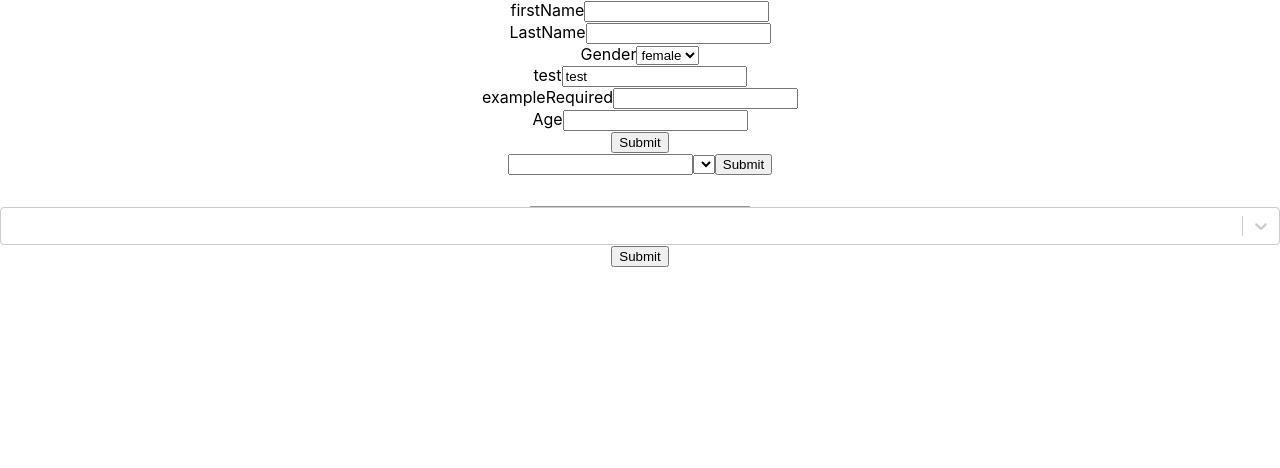
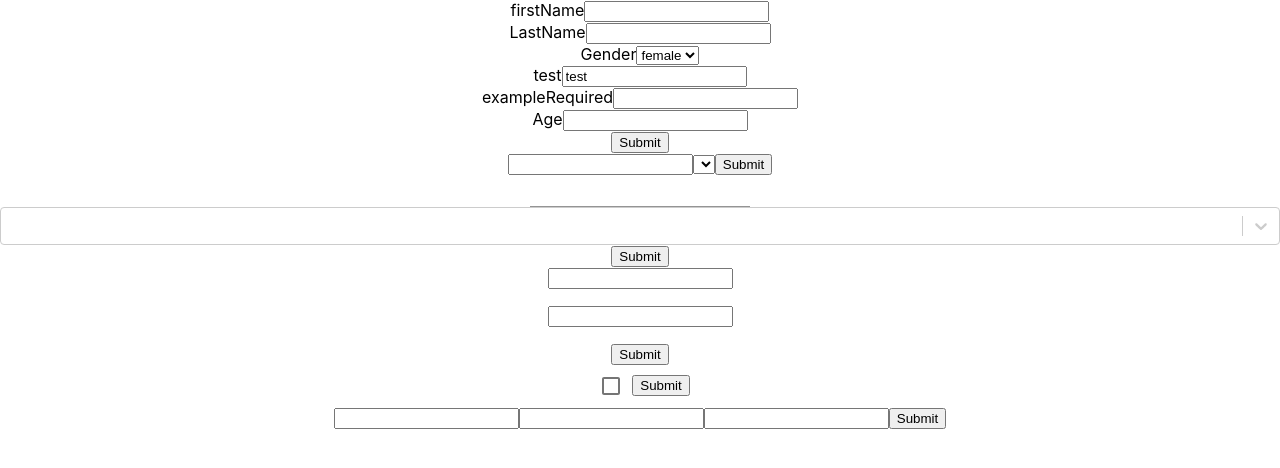
Before and after one commit to abhinav2697/Reactjs-mini-projects, a React (Create React App) app in the folder hooksform/: page / in a window 1280 px wide. Shown: the top 468 px of the page. Built offline with nearby package versions, Linux system fonts and the light colour scheme.

Commit message:
new files and features added

```diff
--- a/hooksform/src/App.js
+++ b/hooksform/src/App.js
@@ -1,13 +1,21 @@
 import './App.css';
 import HookForm from './HookForm';
+import IntegratingControlledInputs from './IntegratingControlledInputs';
 import IntegratingHookForm from './IntegratingHookForm';
 import IntegratingwithUIlibraries from './IntegratingwithUIlibraries';
+import YupValidation from "./YupValidation";
+import HandleErrors from './HandleErrors';
+
 function App() {
   return (
     <div className="App">
       <HookForm />
       <IntegratingHookForm />
-      <IntegratingwithUIlibraries/>
+      <IntegratingwithUIlibraries />
+      <YupValidation />
+      <IntegratingControlledInputs />
+      <HandleErrors />
+
     </div>
   );
 }
--- /dev/null
+++ b/hooksform/src/HandleErrors.jsx
@@ -0,0 +1,24 @@
+import { useForm } from "react-hook-form";
+
+export default function HandleErrors() {
+    const { register, formState: { errors }, handleSubmit } = useForm();
+    const onSubmit = (data) => console.log(data);
+    return (
+        <form onSubmit={handleSubmit(onSubmit)}>
+            <input {...register("firstName", { required: true })}
+                aria-invalid={errors.firstName?"true":"false"}
+            />
+            {errors.firstName?.type === 'required' && <p role="alert">First Name is required</p>}
+
+            <input {...register("lastName", { required: true })}
+                aria-invalid={errors.lastName?"true":"false"}
+            />
+            {errors.lastName?.type === 'required' && <p role="alert">Last Name</p>}
+            <input {...register("email", { required: "Email is required" })}
+                aria-invalid={errors.email?"true":"false"}
+            />
+            {errors.mail && <p role="alert">{errors.mail?.message}</p>}
+            <input type="submit"/>
+        </form>
+    )
+}
--- /dev/null
+++ b/hooksform/src/IntegratingControlledInputs.jsx
@@ -0,0 +1,25 @@
+import React from 'react'
+import { useForm, Controller } from "react-hook-form";
+import { TextField,Checkbox } from '@material-ui/core';
+
+const IntegratingControlledInputs = () => {
+    const { handleSubmit, control, reset } = useForm({
+        defaultValues: {
+            Checkbox:false,
+        }
+    })
+  const onSubmit = data => console.log(data);
+  return (
+    <form onSubmit={handleSubmit(onSubmit)}>
+      <Controller
+        name="checkbox"
+        control={control}
+        rules={{ required: true }}
+        render={({ field }) => <Checkbox {...field}/>}
+      />
+      <input type="submit"/>
+    </form>
+  )
+}
+
+export default IntegratingControlledInputs
--- /dev/null
+++ b/hooksform/src/YupValidation.jsx
@@ -0,0 +1,29 @@
+import React from "react";
+import { useForm } from "react-hook-form";
+import { yupResolver } from '@hookform/resolvers/yup';
+import * as yup from "yup";
+
+{/*YupValidationError*/}
+const schema = yup.object().shape({
+    name: yup.string().required(),
+    age:yup.number().required(),
+}).required()
+
+const YupValidation = () => {
+    const { register, handleSubmit,formState:{errors} } = useForm({
+        resolver:yupResolver(schema),
+    })
+    const onSubmit = data => console.log(data);
+
+    return (
+        <form onSubmit={handleSubmit(d=>console.log(d))}>
+            <input {...register("name")} />
+            <p>{errors.name?.message}</p>
+            <input type="number" {...register("age")} />
+            <p>{errors.age?.message}</p>
+            <input type="submit"/>
+    </form>
+)
+}
+
+export default YupValidation
```
Also changed, not shown: hooksform/package.json (+6 -1 lines), hooksform/src/logo.svg (deleted), 1 other file (tests, documents, lock files or other folders).
